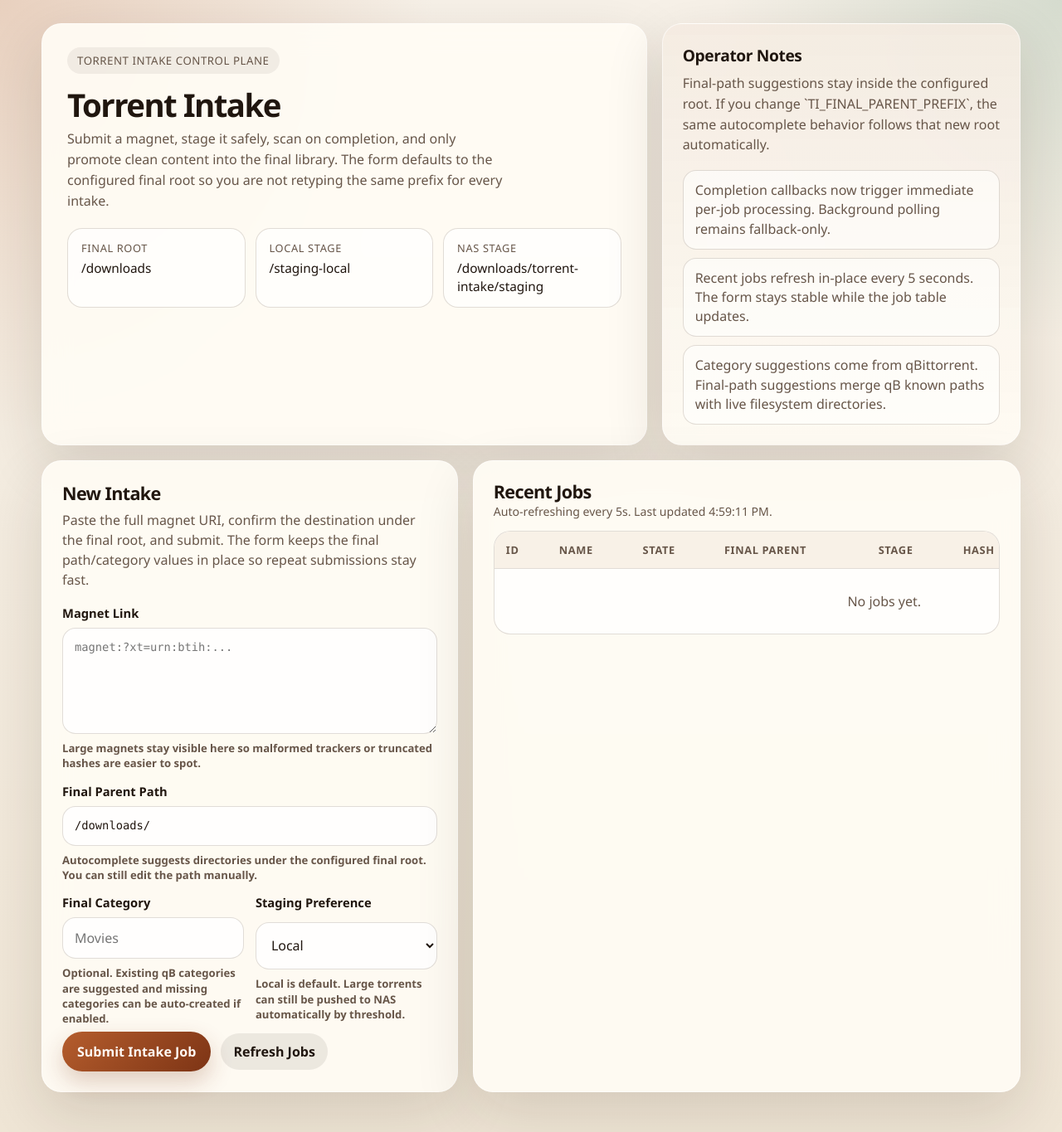
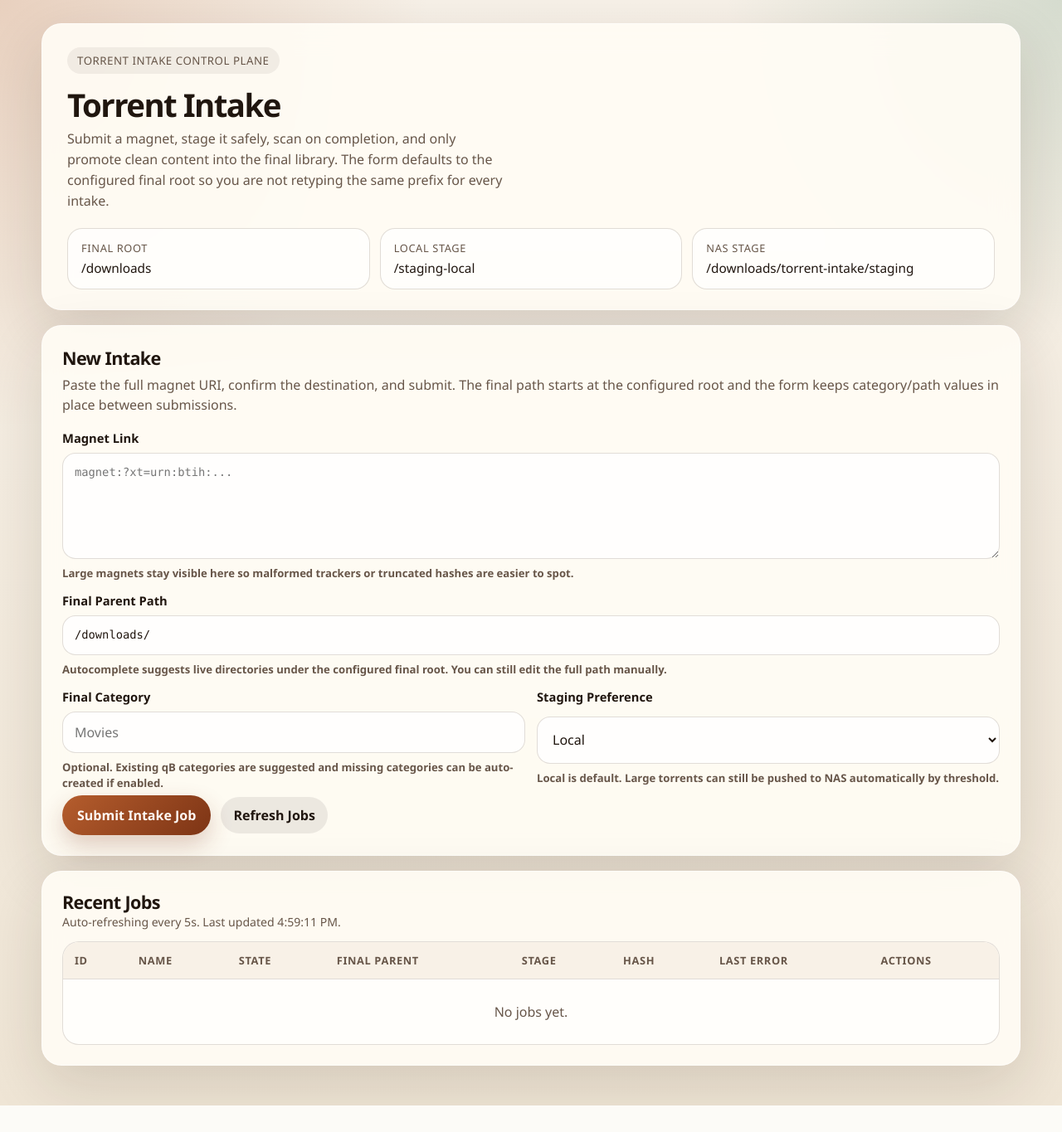
Before and after one commit to Outlain/torrent-intake-mvp, a FastAPI app: page /ui in a window 1280 px wide. Shown: the whole page at 83% size. After the commit the page ends 1333 px from the top, so only its background shows below. Run offline with FastAPI, Linux system fonts and the light colour scheme; data that the repository does not hold is empty.

```diff
--- a/templates/index.html
+++ b/templates/index.html
@@ -39,20 +39,16 @@
       margin: 28px auto 48px;
     }
 
-    .hero {
-      display: grid;
-      grid-template-columns: minmax(0, 1.35fr) minmax(260px, 0.8fr);
-      gap: 18px;
-      align-items: stretch;
-      margin-bottom: 18px;
-    }
-
     .panel {
       background: var(--surface);
       border: 1px solid rgba(255, 255, 255, 0.55);
       border-radius: var(--radius);
       box-shadow: var(--shadow);
       backdrop-filter: blur(16px);
+    }
+
+    .hero {
+      margin-bottom: 18px;
     }
 
     .hero-copy {
@@ -114,55 +110,9 @@
       word-break: break-word;
     }
 
-    .ops-panel {
-      padding: 24px;
-      display: flex;
-      flex-direction: column;
-      justify-content: space-between;
-      gap: 18px;
-      background:
-        linear-gradient(180deg, rgba(125, 52, 21, 0.08), rgba(125, 52, 21, 0)),
-        var(--surface);
-    }
-
-    .ops-title {
-      margin: 0;
-      font-size: 1.2rem;
-      letter-spacing: -0.02em;
-    }
-
-    .ops-copy {
-      margin: 8px 0 0;
-      color: var(--muted);
-      line-height: 1.55;
-    }
-
-    .ops-list {
-      display: grid;
-      gap: 10px;
-      margin: 0;
-      padding: 0;
-      list-style: none;
-    }
-
-    .ops-list li {
-      padding: 12px 14px;
-      border-radius: 16px;
-      border: 1px solid var(--line);
-      background: rgba(255, 255, 255, 0.58);
-      color: var(--muted);
-      line-height: 1.45;
-    }
-
-    .compose {
-      display: grid;
-      grid-template-columns: minmax(0, 0.95fr) minmax(0, 1.25fr);
-      gap: 18px;
-      margin-bottom: 18px;
-    }
-
     .form-panel {
       padding: 24px;
+      margin-bottom: 18px;
     }
 
     .section-title {
@@ -339,6 +289,7 @@
       border-bottom: 1px solid var(--line);
       text-align: left;
       vertical-align: top;
+      overflow-wrap: anywhere;
     }
 
     th {
@@ -431,13 +382,6 @@
       padding: 28px 14px;
     }
 
-    @media (max-width: 980px) {
-      .hero,
-      .compose {
-        grid-template-columns: 1fr;
-      }
-    }
-
     @media (max-width: 720px) {
       .shell {
         width: min(100vw - 20px, 1180px);
@@ -445,7 +389,6 @@
       }
 
       .hero-copy,
-      .ops-panel,
       .form-panel,
       .jobs-panel {
         padding: 18px;
@@ -470,8 +413,7 @@
 </head>
 <body>
   <div class="shell">
-    <section class="hero">
-      <div class="panel hero-copy">
+    <section class="hero panel hero-copy">
         <div class="eyebrow">Torrent Intake Control Plane</div>
         <h1>{{ title }}</h1>
         <p class="lede">
@@ -492,24 +434,11 @@
             <span class="meta-value">{{ settings.nas_staging_root }}</span>
           </div>
         </div>
-      </div>
-      <aside class="panel ops-panel">
-        <div>
-          <h2 class="ops-title">Operator Notes</h2>
-          <p class="ops-copy">Final-path suggestions stay inside the configured root. If you change `TI_FINAL_PARENT_PREFIX`, the same autocomplete behavior follows that new root automatically.</p>
-        </div>
-        <ul class="ops-list">
-          <li>Completion callbacks now trigger immediate per-job processing. Background polling remains fallback-only.</li>
-          <li>Recent jobs refresh in-place every 5 seconds. The form stays stable while the job table updates.</li>
-          <li>Category suggestions come from qBittorrent. Final-path suggestions merge qB known paths with live filesystem directories.</li>
-        </ul>
-      </aside>
     </section>
 
-    <section class="compose">
     <div class="panel form-panel">
       <h2 class="section-title">New Intake</h2>
-        <p class="section-copy">Paste the full magnet URI, confirm the destination under the final root, and submit. The form keeps the final path/category values in place so repeat submissions stay fast.</p>
+      <p class="section-copy">Paste the full magnet URI, confirm the destination, and submit. The final path starts at the configured root and the form keeps category/path values in place between submissions.</p>
 
       <form id="job-form">
         <div class="field-grid">
@@ -531,7 +460,7 @@
               data-default-prefix="{{ settings.final_parent_prefix }}"
               placeholder="{{ settings.final_parent_prefix }}/"
               required>
-              <span class="hint">Autocomplete suggests directories under the configured final root. You can still edit the path manually.</span>
+            <span class="hint">Autocomplete suggests live directories under the configured final root. You can still edit the full path manually.</span>
           </label>
 
           <label class="field">
@@ -609,7 +538,6 @@
           </table>
         </div>
     </div>
-    </section>
   </div>
 
   <script>
```
Lines whose indentation alone changed are shown as unchanged.
